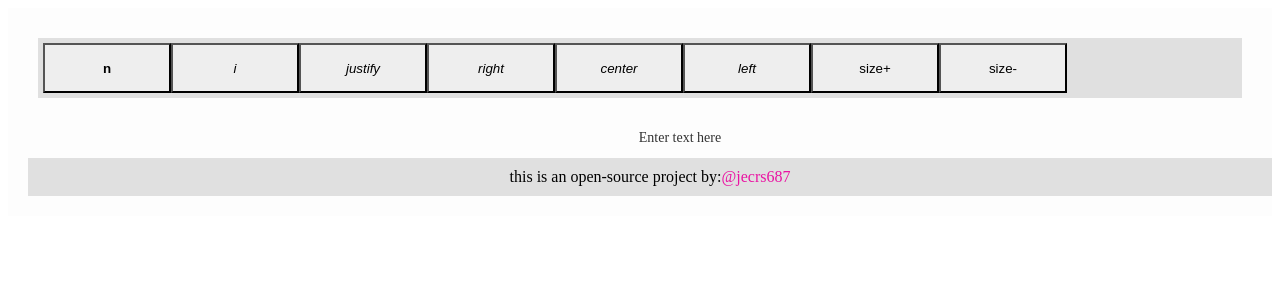
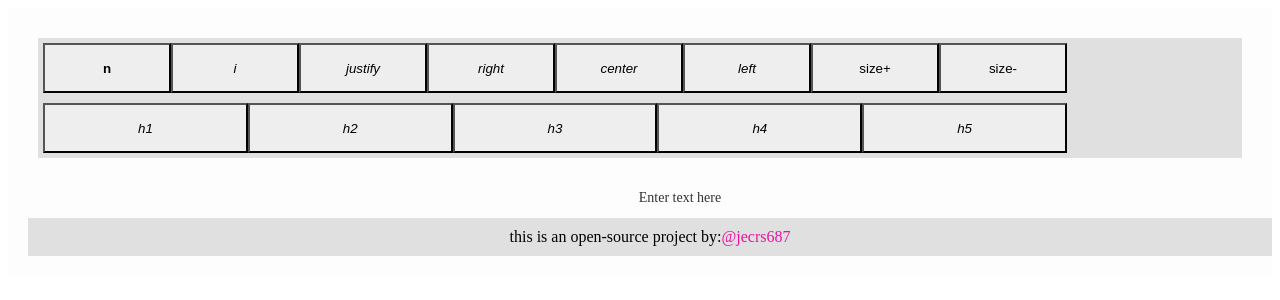
Before and after one commit to jecrs687/rich-text-editor, a React (Create React App) app: page / in a window 1280 px wide. Shown: the top 300 px of the page. Built offline with nearby package versions, Linux system fonts and the light colour scheme.

Commit message:
add class of styles

```diff
--- a/src/App.js
+++ b/src/App.js
@@ -35,6 +35,52 @@ function App() {
         temp[focus].style.fontSize=temp[focus].style.fontSize+1
         setValue(temp)
         break;
+      case "h1":
+        temp[focus].style={
+          fontSize:25,
+          fontWeight:'900',
+          fontStyle:'normal',
+          textAlign:'center'
+        }
+        setValue(temp)
+        break;
+      case "h2":
+        temp[focus].style={
+          fontSize:20,
+          fontWeight:'900',
+          fontStyle:'normal',
+          textAlign:'center'
+        }
+        setValue(temp)
+        break;
+      case "h3":
+        temp[focus].style={
+          fontSize:18,
+          fontWeight:'300',
+          fontStyle:'normal',
+          textAlign:'center'
+        }
+        setValue(temp)
+        break;
+      case "h4":
+        temp[focus].style={
+          fontSize:16,
+          fontWeight:'300',
+          fontStyle:'normal',
+          textAlign:'center'
+        }
+        setValue(temp)
+        break;
+      case "h5":
+        temp[focus].style={
+          fontSize:12,
+          fontWeight:'300',
+          fontStyle:'normal',
+          textAlign:'center'
+        }
+        setValue(temp)
+        break;
+
       case "size-":
         temp[focus].style.fontSize=temp[focus].style.fontSize-1
         setValue(temp)
@@ -100,9 +146,16 @@ function App() {
           <Button value={value[focus]} onClick={handleclick}><i>right</i></Button>
           <Button value={value[focus]} onClick={handleclick}><i>center</i></Button>
           <Button value={value[focus]} onClick={handleclick}><i>left</i></Button>
-
           <Button2 onClick={handleclick}>size+</Button2>
           <Button2 onClick={handleclick}>size-</Button2>
+        </div>
+        <div className="App-head-box">
+          <Button2 onClick={handleclick}><i>h1</i></Button2>
+          <Button2 onClick={handleclick}><i>h2</i></Button2>
+          <Button2 onClick={handleclick}><i>h3</i></Button2>
+          <Button2 onClick={handleclick}><i>h4</i></Button2>
+          <Button2 onClick={handleclick}><i>h5</i></Button2>
+
         </div>
         {value[focus]?
         <div className="App-head-box">
--- a/src/components/allComponents.js
+++ b/src/components/allComponents.js
@@ -33,6 +33,7 @@ export function Text({value, write,key, focus}){
 
 export function Word({children}){
   const [select, setSelect] = useState(false)
+
   return(
     <div>
 
```
